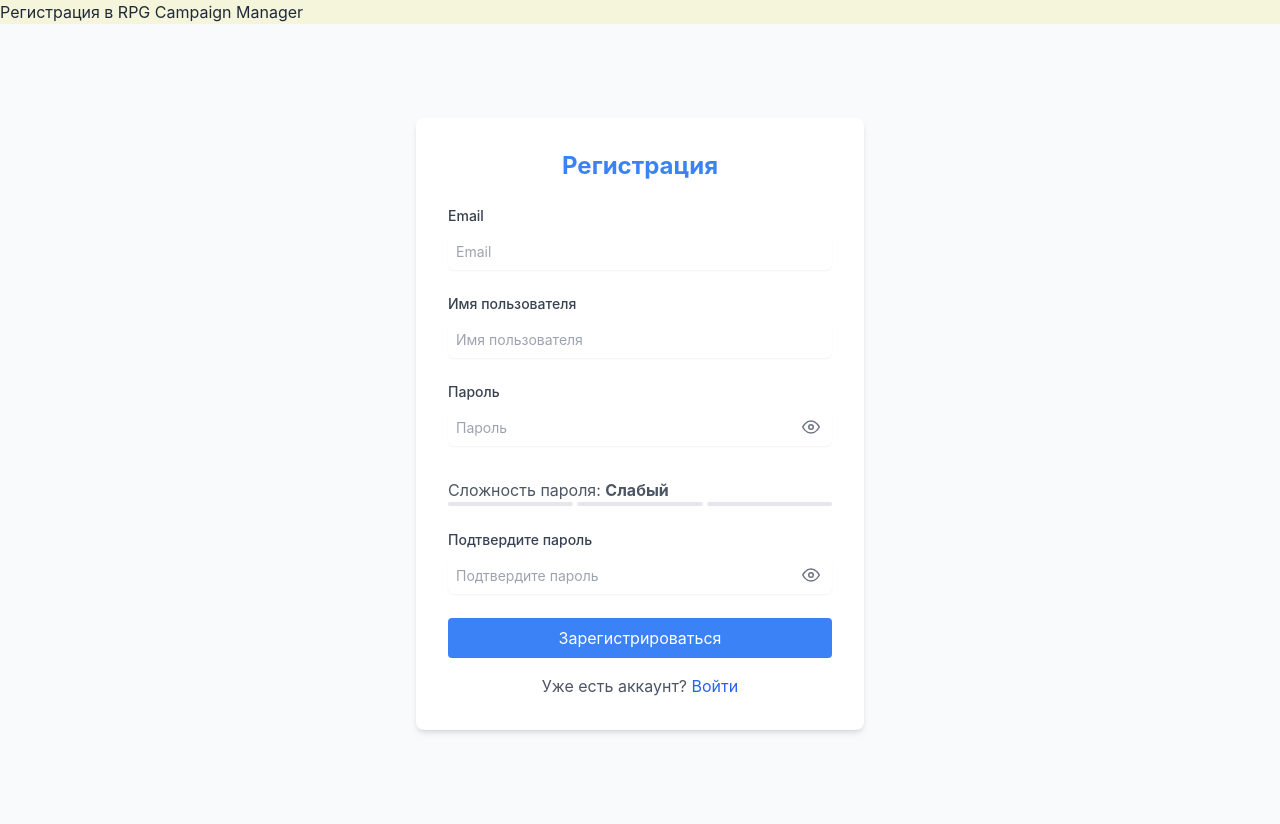
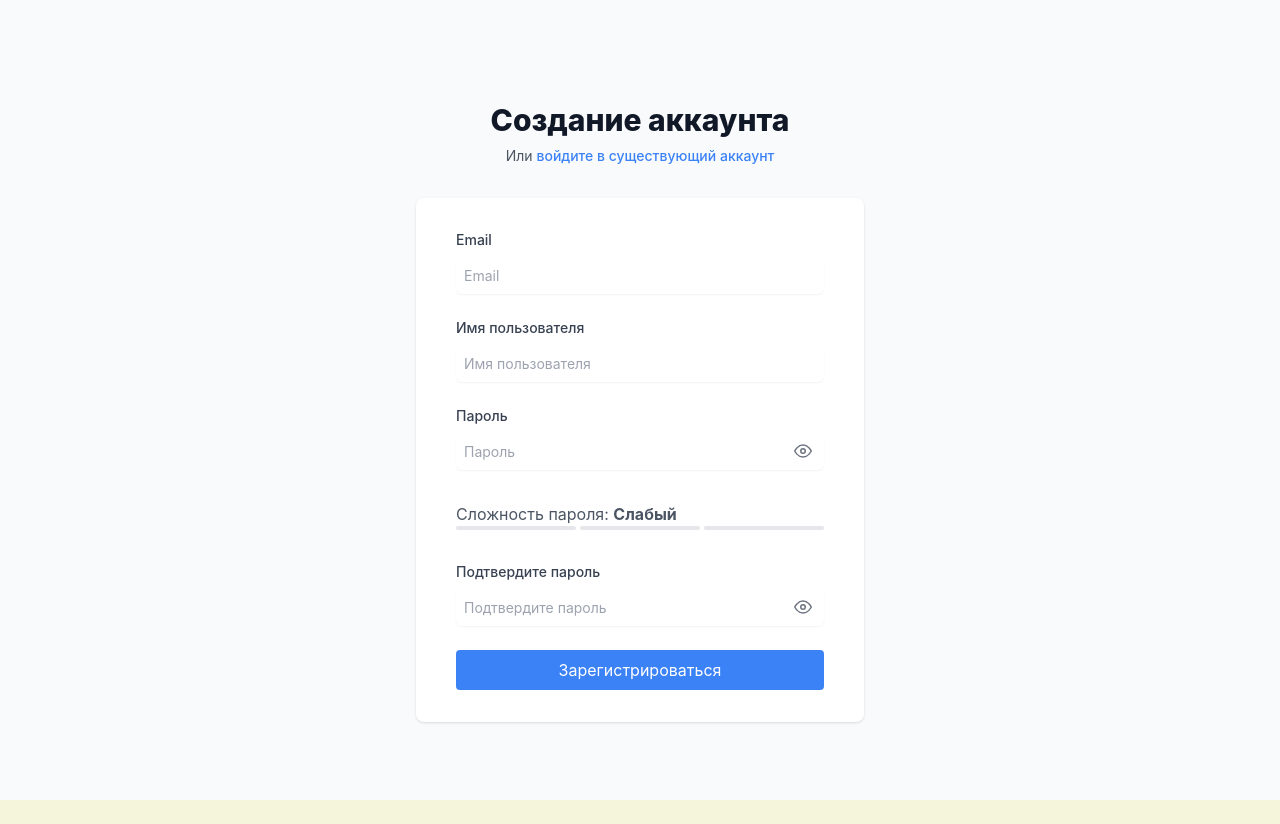
Before and after one commit to d2emon/campaign-manager, a React (Create React App) app in the folder frontend/: page /register in a window 1280 px wide. After the commit the page ends 800 px from the top, so only its background shows below. Built offline with nearby package versions, Linux system fonts and the light colour scheme.

Commit message:
Refactor RegisterForm and RegisterPage components to enhance structure and functionality, including passing loading state and submit handler as props, and improving form layout with Tailwind CSS.

```diff
--- a/frontend/src/components/RegisterForm.tsx
+++ b/frontend/src/components/RegisterForm.tsx
@@ -1,12 +1,15 @@
-import { useState } from 'react';
 import { useForm } from 'react-hook-form';
-import { Link } from 'react-router-dom';
 import { yupResolver } from '@hookform/resolvers/yup';
 import * as yup from 'yup';
 import useAuth from '../hooks/useAuth';
 import Field from './Field';
 import PasswordField from './PasswordField';
 import PasswordStrength from './PasswordStrength';
+
+interface RegisterFormProps {
+  isLoading: boolean;
+  onSubmit: (data: { email: string, username: string, password: string }) => Promise<void>;
+}
 
 const schema = yup.object({
   username: yup
@@ -25,12 +28,9 @@ const schema = yup.object({
     .required('Обязательное поле'),
 })
 
-const RegisterForm = () => {
-  const [isLoading, setIsLoading] = useState(false);
-
+const RegisterForm = ({ isLoading, onSubmit }: RegisterFormProps) => {
   const {
     authError,
-    handleRegister,
   } = useAuth();
 
   const {
@@ -45,32 +45,16 @@ const RegisterForm = () => {
   const passwordValue = watch('password');
   const confirmPasswordValue = watch('confirmPassword');
 
-  const onSubmit = async (data: { email: string, username: string, password: string }) => {
-    setIsLoading(true);
-    try {
-      const success = await handleRegister({
-        email: data.email,
-        password: data.password,
-        role: 'gm',
-        username: data.username,
-      });
-      if (success) {
-        window.location.href = '/dashboard';
-      }
-    } finally {
-      setIsLoading(false);
-    }
-  };
-
   return (
-    <div className="min-h-screen flex items-center justify-center bg-gray-50">
     <form
-        className="bg-white p-8 rounded-lg shadow-md w-full max-w-md"
+      className="space-y-6"
       onSubmit={handleSubmit(onSubmit)}
     >
-        <h1 className="text-2xl font-bold mb-6 text-center text-primary">
-          Регистрация
-        </h1>
+      {authError && (
+        <div className="rounded-md bg-red-50 p-4">
+          <div className="text-sm text-red-700">{authError}</div>
+        </div>
+      )}
 
       <Field
         id="email"
@@ -107,12 +91,6 @@ const RegisterForm = () => {
         </div>
       )}
 
-        {authError && (
-          <div className="mb-4 p-2 bg-red-100 text-red-700 rounded">
-            {authError}
-          </div>
-        )}
-
       <button
         type="submit"
         className="w-full bg-primary text-white py-2 px-4 rounded hover:bg-blue-600 transition"
@@ -120,19 +98,7 @@ const RegisterForm = () => {
       >
         { isLoading ? 'Загрузка...' : 'Зарегистрироваться' }
       </button>
-
-        <p className="mt-4 text-center text-gray-600">
-          Уже есть аккаунт?
-          {' '}
-          <Link
-            className="text-blue-600 hover:underline"
-            to="/login"
-          >
-            Войти
-          </Link>
-        </p>
     </form>
-    </div>
   );
 };
 
--- a/frontend/src/pages/RegisterPage.tsx
+++ b/frontend/src/pages/RegisterPage.tsx
@@ -1,10 +1,58 @@
+import { useState } from 'react';
+import { useNavigate, Link } from 'react-router-dom';
 import RegisterForm from '../components/RegisterForm';
+import useAuth from '../hooks/useAuth';
 
-const RegisterPage = () => (
-  <div className="register-page">
-    <h1>Регистрация в RPG Campaign Manager</h1>
-    <RegisterForm />
-  </div>
-);
+const RegisterPage = () => {
+  const navigate = useNavigate();
+  const { handleRegister } = useAuth();
+  const [isLoading, setIsLoading] = useState(false);
+
+  const onSubmit = async (data: { email: string, username: string, password: string }) => {
+    setIsLoading(true);
+
+    try {
+      const success = await handleRegister({
+        email: data.email,
+        password: data.password,
+        role: 'gm',
+        username: data.username,
+      });
+      if (success) {
+        navigate('/dashboard');
+      }
+    } finally {
+      setIsLoading(false);
+    }
+  };
+
+  return (
+    <div className="register-page">
+      <div className="min-h-screen bg-gray-50 flex flex-col justify-center py-12 sm:px-6 lg:px-8">
+        <div className="sm:mx-auto sm:w-full sm:max-w-md">
+          <h2 className="mt-6 text-center text-3xl font-extrabold text-gray-900">
+            Создание аккаунта
+          </h2>
+          <p className="mt-2 text-center text-sm text-gray-600">
+            Или
+            {' '}
+            <Link to="/login" className="font-medium text-primary hover:text-blue-500">
+              войдите в существующий аккаунт
+            </Link>
+          </p>
+        </div>
+
+        <div className="mt-8 sm:mx-auto sm:w-full sm:max-w-md">
+          <div className="bg-white py-8 px-4 shadow sm:rounded-lg sm:px-10">
+            <RegisterForm
+              isLoading={isLoading}
+              onSubmit={onSubmit}
+            />
+          </div>
+        </div>
+      </div>
+    </div>
+  );
+};
 
 export default RegisterPage;
```
Lines whose indentation alone changed are shown as unchanged.
